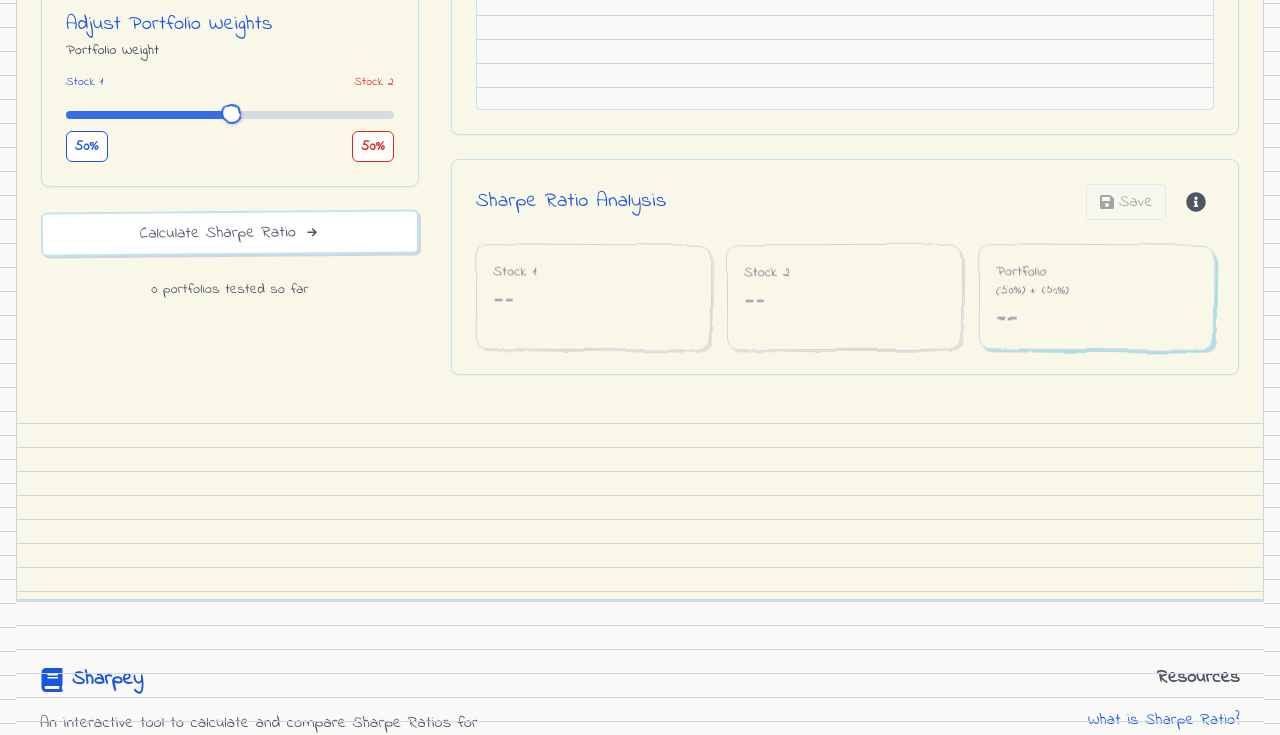
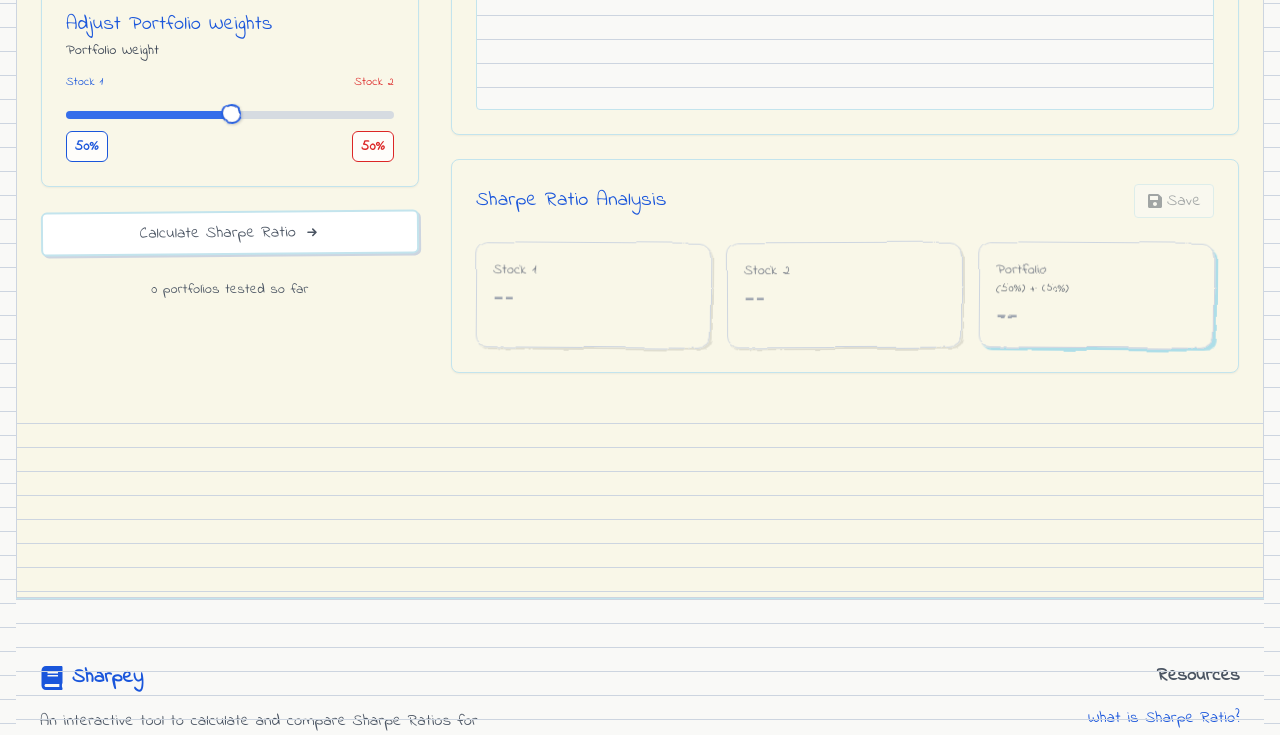
Before and after one commit to PikaChewey/Sharpey, a Next.js app: page / in a window 1280 px wide. Shown: the part 1509-2244 px from the top of the page. Built offline with nearby package versions, Linux system fonts and the light colour scheme.

Commit message:
Remove info toggle icon and always display metrics under Sharpe Ratio Analysis

```diff
--- a/src/components/GameSection.tsx
+++ b/src/components/GameSection.tsx
@@ -171,7 +171,6 @@ export default function GameSection() {
   const [error, setError] = useState<string>('');
   const [successMessage, setSuccessMessage] = useState<string>('');
   const [showComparison, setShowComparison] = useState<boolean>(false);
-  const [showAdvancedMetrics, setShowAdvancedMetrics] = useState<boolean>(false);
   const [username, setUsername] = useState<string>('');
   const [isUsernameModalOpen, setIsUsernameModalOpen] = useState<boolean>(false);
   const [portfoliosCreated, setPortfoliosCreated] = useState<number>(0);
@@ -698,18 +697,6 @@ with a Sharpe Ratio of ${portfolioSharpeRatio.toFixed(2)}!`;
                     <FaSave className="h-4 w-4 mr-1" />
                     <span>Save</span>
                   </button>
-
-                  <button
-                    onClick={() => setShowAdvancedMetrics(!showAdvancedMetrics)}
-                    className={`p-2 rounded transition-colors ${
-                      showAdvancedMetrics
-                        ? 'text-notebook-blue'
-                        : 'text-notebook-gray hover:text-notebook-blue'
-                    }`}
-                    title="Toggle Advanced Metrics"
-                  >
-                    <FaInfoCircle className="h-5 w-5" />
-                  </button>
                 </div>
               </div>
 
@@ -722,7 +709,6 @@ with a Sharpe Ratio of ${portfolioSharpeRatio.toFixed(2)}!`;
                   returns={stockData1?.returns}
                   volatility={stockData1?.volatility}
                   badge={stockData1?.isFallback ? "Simulated Data" : ""}
-                  showAdvanced={showAdvancedMetrics}
                 />
 
                 <SharpeRatioCard
@@ -732,7 +718,6 @@ with a Sharpe Ratio of ${portfolioSharpeRatio.toFixed(2)}!`;
                   returns={stockData2?.returns}
                   volatility={stockData2?.volatility}
                   badge={stockData2?.isFallback ? "Simulated Data" : ""}
-                  showAdvanced={showAdvancedMetrics}
                 />
 
                 <SharpeRatioCard
@@ -744,7 +729,6 @@ with a Sharpe Ratio of ${portfolioSharpeRatio.toFixed(2)}!`;
                   volatility={portfolioVolatility !== null ? portfolioVolatility : undefined}
                   weightDetails={`${confirmedStock1} (${confirmedWeight}%) + ${confirmedStock2} (${100-confirmedWeight}%)`}
                   sortinoRatio={sortinoRatio}
-                  showAdvanced={showAdvancedMetrics}
                 />
               </div>
 
--- a/src/components/SharpeRatioCard.tsx
+++ b/src/components/SharpeRatioCard.tsx
@@ -12,7 +12,6 @@ interface SharpeRatioCardProps {
   badge?: string;
   weightDetails?: string;
   sortinoRatio?: number | null;
-  showAdvanced?: boolean;
 }
 
 export default function SharpeRatioCard({
@@ -25,7 +24,6 @@ export default function SharpeRatioCard({
   badge,
   weightDetails,
   sortinoRatio,
-  showAdvanced = false,
 }: SharpeRatioCardProps) {
   // Function to determine color based on Sharpe Ratio value
   const getRatioColor = (ratio: number) => {
@@ -114,7 +112,6 @@ export default function SharpeRatioCard({
             <span>{getRatioDescription(sharpeRatio)}</span>
           </div>
 
-          {showAdvanced && (
           <div className="mt-3 pt-3 border-t border-notebook-line dark:border-notebook-dark-line sharpe-analysis-text">
             {returns !== undefined && (
               <div className="flex justify-between text-xs mb-1">
@@ -137,7 +134,6 @@ export default function SharpeRatioCard({
               </div>
             )}
           </div>
-          )}
         </>
       ) : (
         <div className="text-2xl font-bold mt-1 text-gray-400 dark:text-gray-600 sharpe-analysis-value">
```
Lines whose indentation alone changed are shown as unchanged.
